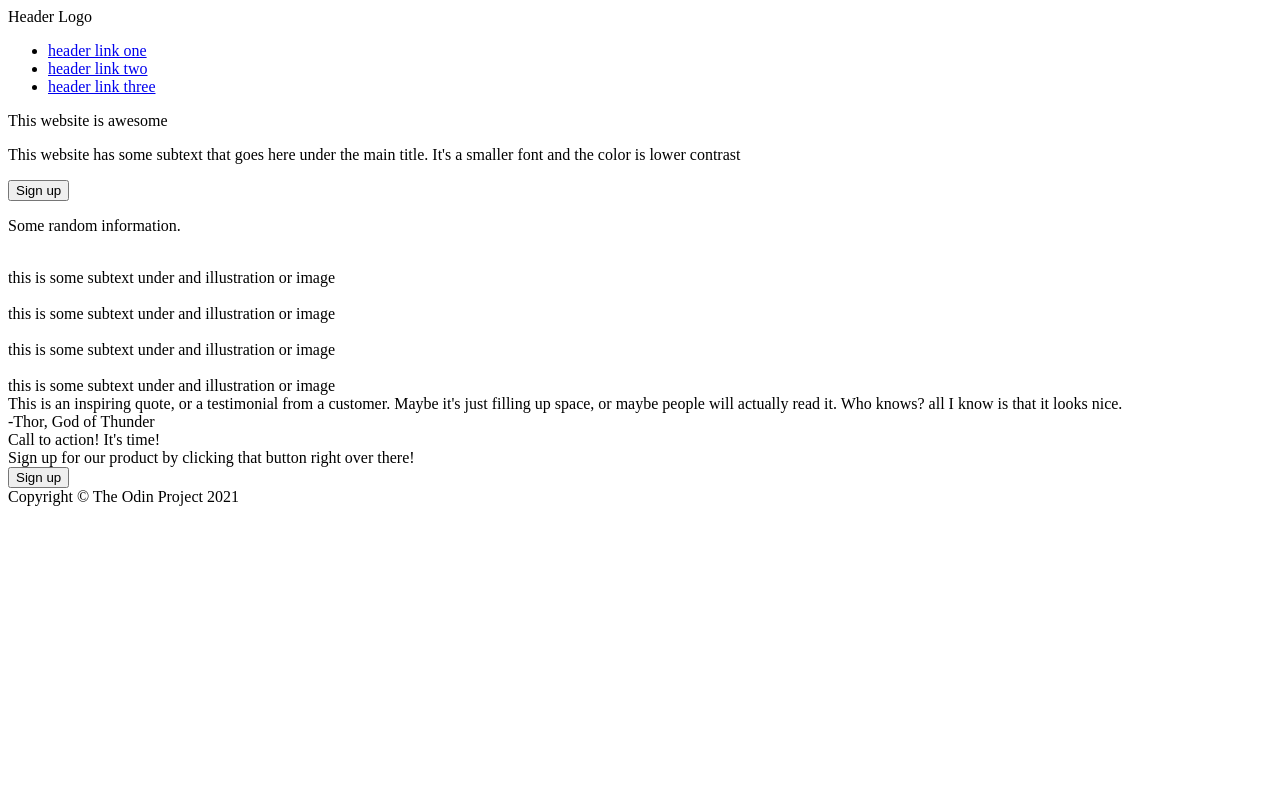
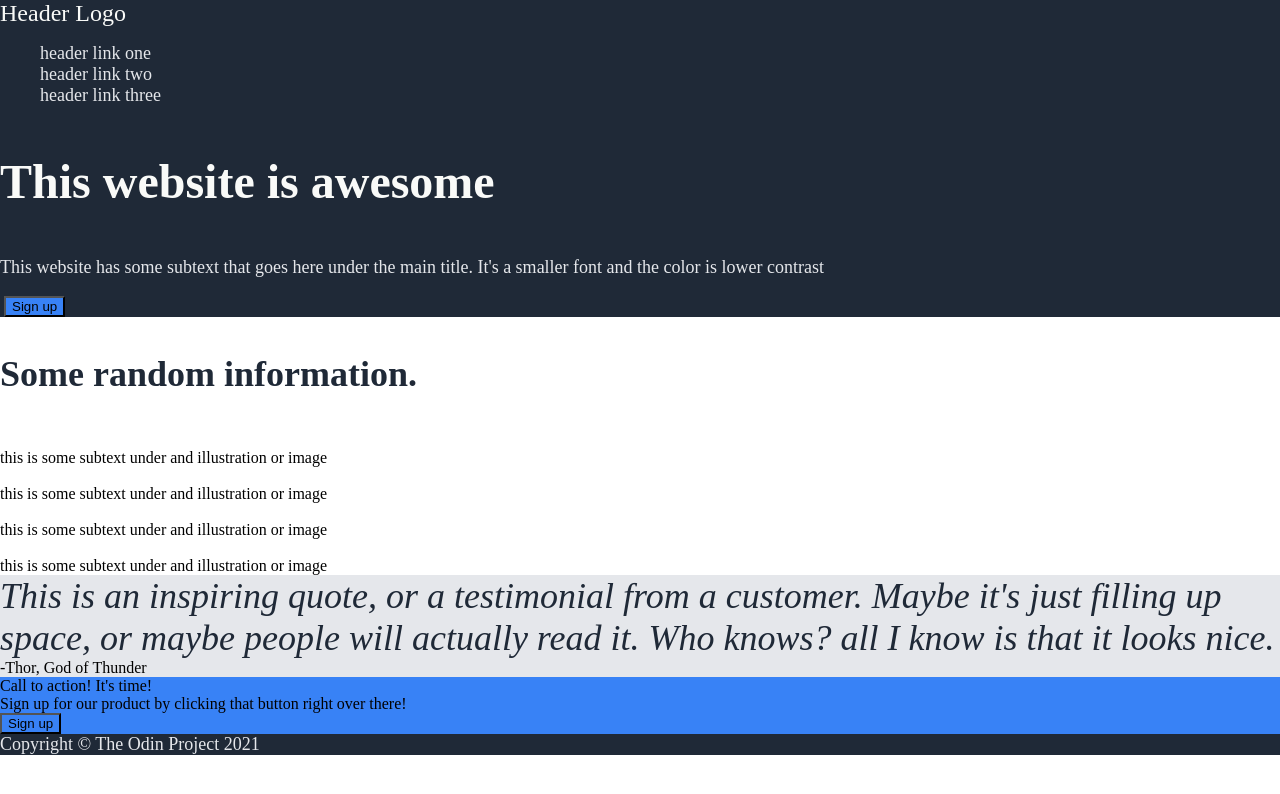
Before and after one commit to Cr8zyMonkee/landing-page, a plain HTML site: page index.html in a window 1280 px wide. Drawn offline with Linux system fonts and the light colour scheme.

Commit message:
Finsihed basic styling in style.css, updated index.html to work with style.css

```diff
--- a/index.html
+++ b/index.html
@@ -28,6 +28,7 @@
                 <div class="secondary-text">
                     <p>This website has some subtext that goes here under the main title. It's a smaller font and the color is lower contrast</p>
                 </div>
+                <img src="" alt="">
                 <button class="sign-up">Sign up</button>
             </div>
         </div>
@@ -60,9 +61,11 @@
                 <div class="quote-author">-Thor, God of Thunder</div>
             </div>
             <div class="call">
-                <div class="head">Call to action! It's time!</div>
-                <div class="sub">Sign up for our product by clicking that button right over there!</div>
-                <button class="sign">Sign up</button>
+                <div class="banner">
+                    <div class="head">Call to action! It's time!</div>
+                    <div class="sub">Sign up for our product by clicking that button right over there!</div>
+                    <button class="sign">Sign up</button>
+                </div>
             </div>
         </div>
         <div class="footer">
--- a/style.css
+++ b/style.css
@@ -0,0 +1,58 @@
+body {
+    margin:0;
+}
+a, .copyright {
+    text-decoration: none;
+    font-size: 18px;
+    color:#E5E7EB;
+}
+
+ul {
+    list-style: none;
+}
+
+.top-block {
+    background-color:#1f2937;
+    margin:0;
+}
+.logo {
+    font-size: 24px;
+    color: #f9faf8;
+}
+
+.main-text {
+    font-size: 48px;
+    font-weight: 800;
+    color:#f9faf8;
+}
+
+.secondary-text {
+    font-size:18px;
+    color:#e5e7eb;
+}
+
+.sign-up, .sign {
+    background-color:#3882f6;
+}
+.top-text {
+    font-size:36px;
+    font-weight: 800;
+    color:#1f2937;
+}
+
+.quote {
+    background-color:#e5e7eb;
+}
+.quote-text {
+    font-size: 36px;
+    color:#1f2937;
+    font-style: italic;
+}
+
+.banner {
+    background-color:#3882f6;
+}
+
+.footer {
+    background-color:#1f2937;
+}
```
